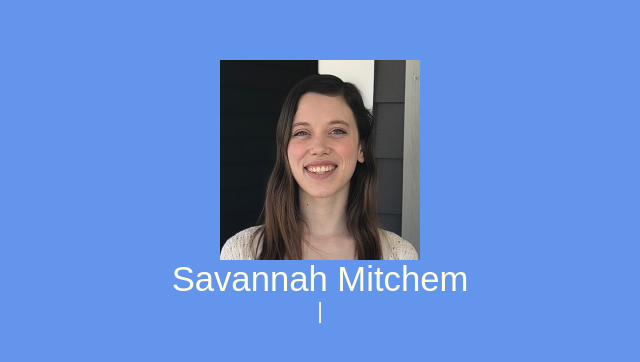
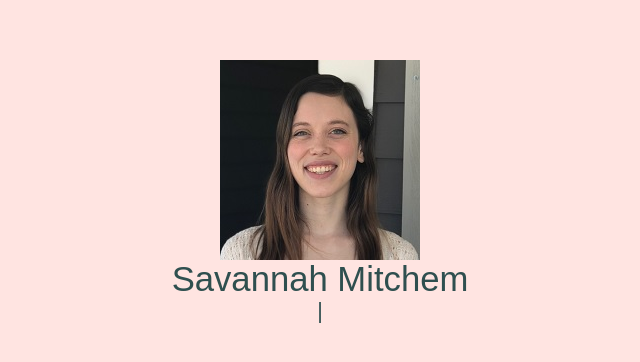
Before and after one commit to S4v4nn4h/S4v4nn4h.github.io, a plain HTML site: page index.html in a window 1280 px wide. Shown: the part 208-570 px from the top of the page, without its empty margins (320-960 px from the left). Drawn offline with Linux system fonts and the light colour scheme.

Commit message:
changed color scheme

```diff
--- a/src/style.css
+++ b/src/style.css
@@ -3,14 +3,14 @@
 }
 
 body {
-    background-color: cornflowerblue;
+    background-color: mistyrose;
     border: 0;
     padding: 0;
     margin: 0;
 }
 
 h1, h2, h3, h4, span {
-    color: lightyellow;
+    color: darkslategray;
 }
 
 .landing-content {
```
